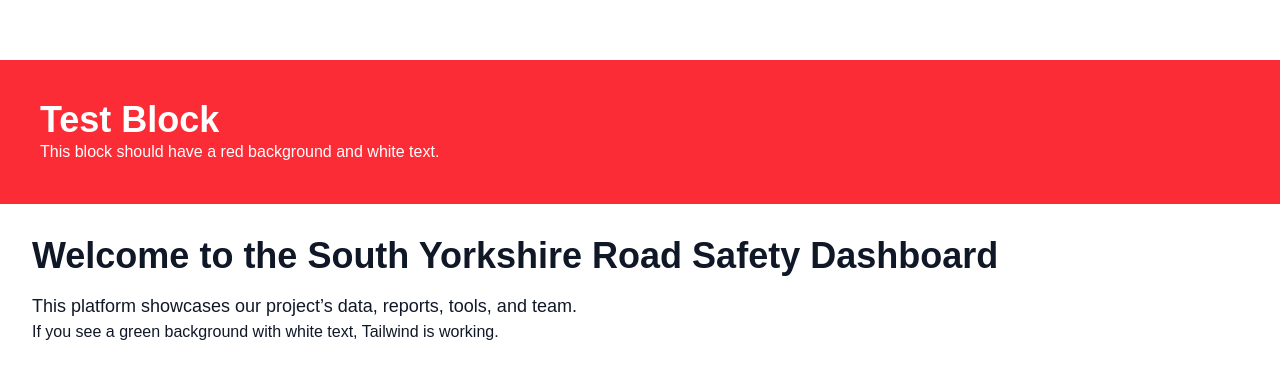
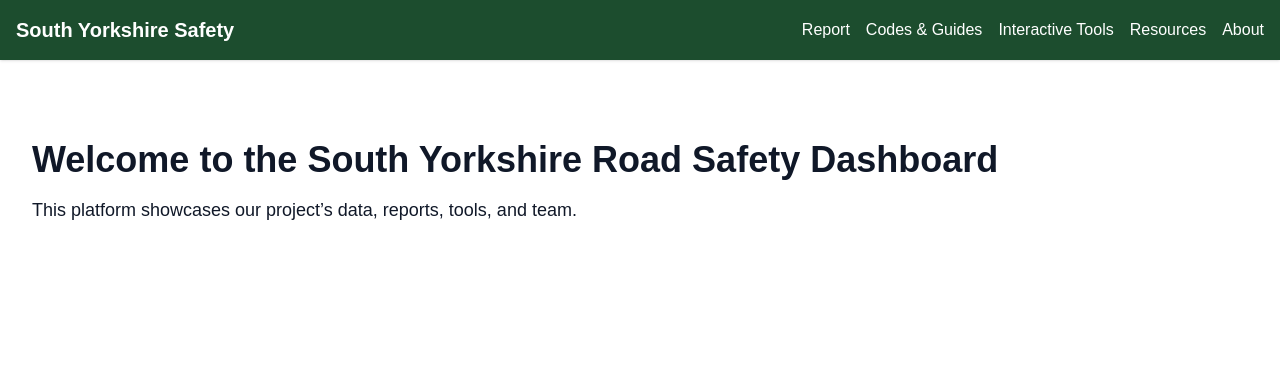
Before and after one commit to KhushiSharma0/phy346-road-safety-portfolio, a Next.js app: page / in a window 1280 px wide. Shown: the top 378 px of the page. Built offline with nearby package versions, Linux system fonts and the light colour scheme.

Commit message:
Fix Palette colors: move to globals.css

```diff
--- a/src/app/globals.css
+++ b/src/app/globals.css
@@ -5,6 +5,9 @@
 :root {
   --background: #ffffff;
   --foreground: #171717;
+  --primary: #1c4d2e;
+  --secondary: #f97316;
+  --accent: #2563eb;
 }
 
 body {
--- a/src/app/layout.tsx
+++ b/src/app/layout.tsx
@@ -1,22 +1,11 @@
 import type { Metadata } from "next";
-import { Geist, Geist_Mono } from "next/font/google";
 import "./globals.css";
 import Navbar from '../components/Navbar';
-
-
-const geistSans = Geist({
-  variable: "--font-geist-sans",
-  subsets: ["latin"],
-});
-
-const geistMono = Geist_Mono({
-  variable: "--font-geist-mono",
-  subsets: ["latin"],
-});
+import { siteTexts } from "../constants/texts";
 
 export const metadata: Metadata = {
-  title: "PHY346 Road Safety Dashboard",
-  description: "Analyze school routes, collisions, and safety insights.",
+  title: siteTexts.siteTitle,
+  description: siteTexts.siteDescription,
 };
 
 export default function RootLayout({
@@ -26,14 +15,8 @@
 }>) {
   return (
     <html lang="en">
-      <body
-        className={`${geistSans.variable} ${geistMono.variable} antialiased`}
-      >
+      <body>
           <Navbar />
-          <div className="bg-red-500 text-white p-10">
-            <h1 className="text-4xl font-bold">Test Block</h1>
-            <p>This block should have a red background and white text.</p>
-          </div>
           <main>{children}</main>
       </body>
     </html>
--- a/src/app/page.tsx
+++ b/src/app/page.tsx
@@ -1,12 +1,8 @@
 export default function HomePage() {
   return (
-    <main className="p-8 bg-background text-gray-900">
+    <main className="p-8 pt-20 bg-background text-gray-900">
       <h1 className="text-4xl font-bold mb-4">Welcome to the South Yorkshire Road Safety Dashboard</h1>
       <p className="text-lg">This platform showcases our project’s data, reports, tools, and team.</p>
-      <div className="test-utility">
-        If you see a green background with white text, Tailwind is working.
-      </div>
-
     </main>
   );
 }
--- a/src/components/Navbar.tsx
+++ b/src/components/Navbar.tsx
@@ -2,17 +2,17 @@
 
 export default function Navbar() {
   return (
-    <nav className="bg-primary text-white p-4">
+    <nav className="p-4 shadow bg-[var(--primary)] text-white">
       <div className="container mx-auto flex justify-between items-center">
         <div className="text-xl font-bold">
           <Link href="/">South Yorkshire Safety</Link>
         </div>
         <div className="flex space-x-4">
-          <Link href="/report" className="hover:text-secondary">Report</Link>
-          <Link href="/codes" className="hover:text-secondary">Codes & Guides</Link>
-          <Link href="/tools" className="hover:text-secondary">Interactive Tools</Link>
-          <Link href="/resources" className="hover:text-secondary">Resources</Link>
-          <Link href="/about" className="hover:text-secondary">About</Link>
+          <Link href="/report" className="hover:text-[var(--secondary)]">Report</Link>
+          <Link href="/codes" className="hover:text-[var(--secondary)]">Codes & Guides</Link>
+          <Link href="/tools" className="hover:text-[var(--secondary)]">Interactive Tools</Link>
+          <Link href="/resources" className="hover:text-[var(--secondary)]">Resources</Link>
+          <Link href="/about" className="hover:text-[var(--secondary)]">About</Link>
         </div>
       </div>
     </nav>
--- /dev/null
+++ b/src/constants/texts.ts
@@ -0,0 +1,18 @@
+export const siteTexts = {
+  siteTitle: "PHY346 Road Safety Dashboard",
+  siteDescription: "Analyze school routes, collisions, and safety insights.",
+  navbar: {
+    brand: "South Yorkshire Safety",
+    links: {
+      report: "Report",
+      codes: "Codes & Guides",
+      tools: "Interactive Tools",
+      resources: "Resources",
+      about: "About",
+    },
+  },
+  homepage: {
+    welcomeHeading: "Welcome to the South Yorkshire Road Safety Dashboard",
+    welcomeText: "This platform showcases our project’s data, reports, tools, and team.",
+  },
+};
```
